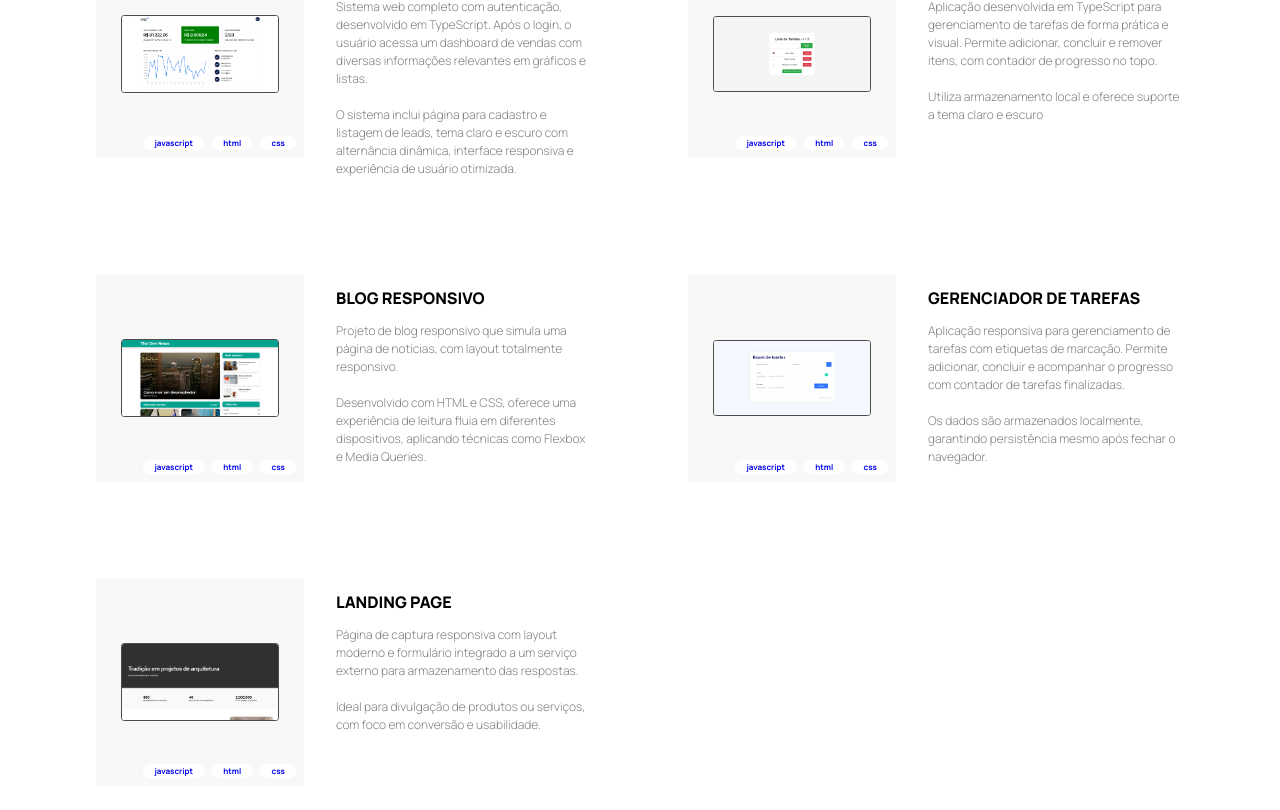
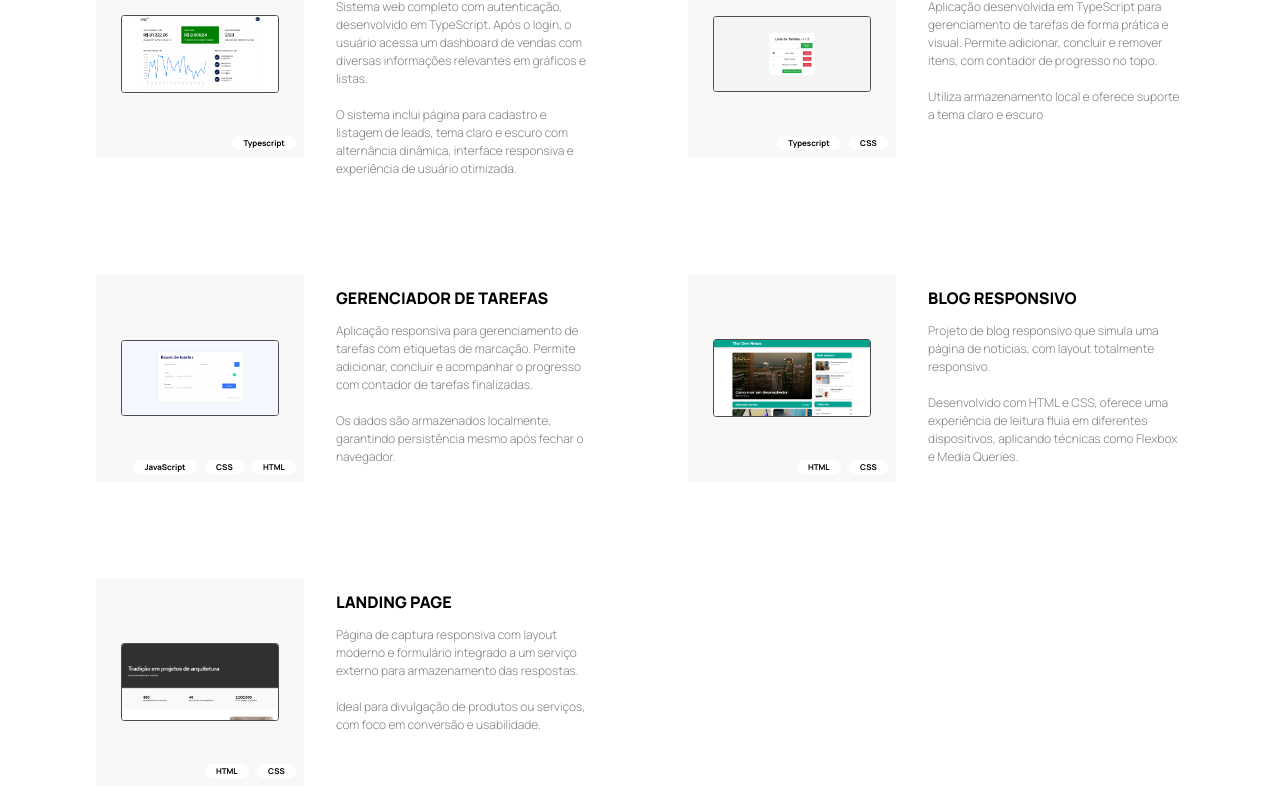
Before and after one commit to NataliaRovaris/rid220638_desafio04, a React (Vite) app: page / in a window 1280 px wide. Shown: the part 910-1720 px from the top of the page. Built offline with nearby package versions, Linux system fonts and the light colour scheme; a web font is replaced by a local one.

Commit message:
Feat: input tags

```diff
--- a/src/components/ProjectItem/ProjectItem.css
+++ b/src/components/ProjectItem/ProjectItem.css
@@ -41,3 +41,8 @@ image {
     gap: 1rem;
     padding-top: 1rem;
 }
+
+.project-link {
+    text-decoration: none;
+    color: inherit;
+}
--- a/src/components/ProjectItem/ProjectItem.jsx
+++ b/src/components/ProjectItem/ProjectItem.jsx
@@ -1,20 +1,20 @@
 // ASSETS
 import './ProjectItem.css'
 
-function ProjectItem ({image, title, link, children}) {
+function ProjectItem ({image, title, link, tags, children}) {
 
     return (
         <>
             <div className='itens d-flex jc-space-between'>
-                <a href={link}>
+                <a href={link} className='project-link'>
                 <div className='panel d-flex jc-center al-center fd-column'>
                     <div className='image d-flex jc-center al-center'>
                         <img src={image} alt="projeto 1" />
                     </div>
                     <div className='tags d-flex'>
-                        <p className='text-tag'>javascript</p>
-                        <p className='text-tag'>html</p>
-                        <p className='text-tag'>css</p>
+                        {tags.map((tag, index) => (
+                            <p key={index} className='text-tag'>{tag}</p>
+                        ))}
                     </div>
                 </div></a>
                 <div className='information d-flex fd-column'>
--- a/src/components/Projects/Projects.jsx
+++ b/src/components/Projects/Projects.jsx
@@ -21,7 +21,8 @@ function Projects () {
                 <ProjectItem
                     image={sales_dashboard}
                     title='Dashboard de Vendas'
-                    link='https://dnc-sales-dashboard-gsd-green.vercel.app/home'>
+                    link='https://dnc-sales-dashboard-gsd-green.vercel.app/home'
+                    tags={['Typescript']}>
                     Sistema web completo com autenticação, desenvolvido em TypeScript. Após o login,
                     o usuário acessa um dashboard de vendas com diversas informações relevantes em
                     gráficos e listas.
@@ -32,7 +33,8 @@ function Projects () {
                 <ProjectItem
                     image={task_list}
                     title='Lista de Tarefas'
-                    link='https://lista-tarefas-typescript.netlify.app/'>
+                    link='https://lista-tarefas-typescript.netlify.app/'
+                    tags={['Typescript', 'CSS']}>
                     Aplicação desenvolvida em TypeScript para gerenciamento de tarefas de forma prática
                     e visual. Permite adicionar, concluir e remover itens, com contador de progresso no
                     topo.
@@ -40,9 +42,20 @@ function Projects () {
                     Utiliza armazenamento local e oferece suporte a tema claro e escuro
                 </ProjectItem>
                 <ProjectItem
+                    image={task_manager}
+                    title='Gerenciador de Tarefas'
+                    link='https://rid220638-desafio03.netlify.app/'
+                    tags={['JavaScript', 'CSS', 'HTML']}>
+                    Aplicação responsiva para gerenciamento de tarefas com etiquetas de marcação. Permite
+                    adicionar, concluir e acompanhar o progresso com contador de tarefas finalizadas.
+                    <br /> <br />
+                    Os dados são armazenados localmente, garantindo persistência mesmo após fechar o navegador.
+                </ProjectItem>
+                <ProjectItem
                     image={responsive_blog}
                     title='Blog Responsivo'
-                    link='https://rid220638-desafio02.netlify.app/'>
+                    link='https://rid220638-desafio02.netlify.app/'
+                    tags={['HTML', 'CSS']}>
                     Projeto de blog responsivo que simula uma página de notícias, com layout totalmente
                     responsivo.
                     <br /> <br />
@@ -50,18 +63,10 @@ function Projects () {
                     dispositivos, aplicando técnicas como Flexbox e Media Queries.
                 </ProjectItem>
                 <ProjectItem
-                    image={task_manager}
-                    title='Gerenciador de Tarefas'
-                    link='https://rid220638-desafio03.netlify.app/'>
-                    Aplicação responsiva para gerenciamento de tarefas com etiquetas de marcação. Permite
-                    adicionar, concluir e acompanhar o progresso com contador de tarefas finalizadas.
-                    <br /> <br />
-                    Os dados são armazenados localmente, garantindo persistência mesmo após fechar o navegador.
-                </ProjectItem>
-                <ProjectItem
                     image={landing_page}
                     title='Landing Page'
-                    link='https://rid220638-desafio01.netlify.app/'>
+                    link='https://rid220638-desafio01.netlify.app/'
+                    tags={['HTML', 'CSS']}>
                     Página de captura responsiva com layout moderno e formulário integrado a um serviço
                     externo para armazenamento das respostas.
                     <br /> <br />
```
